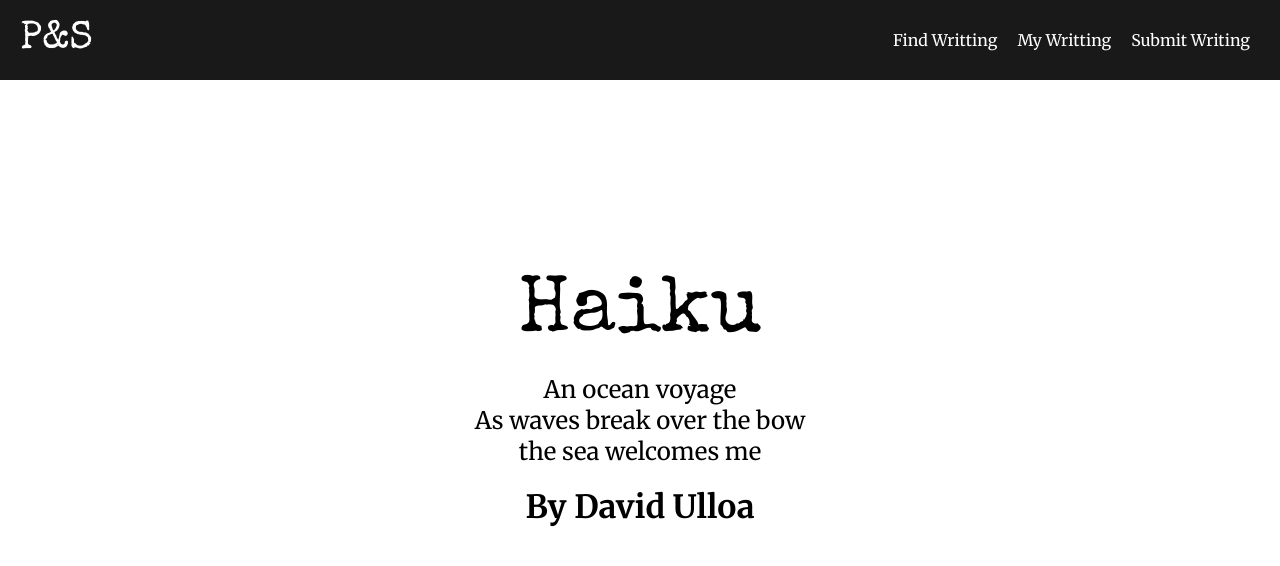
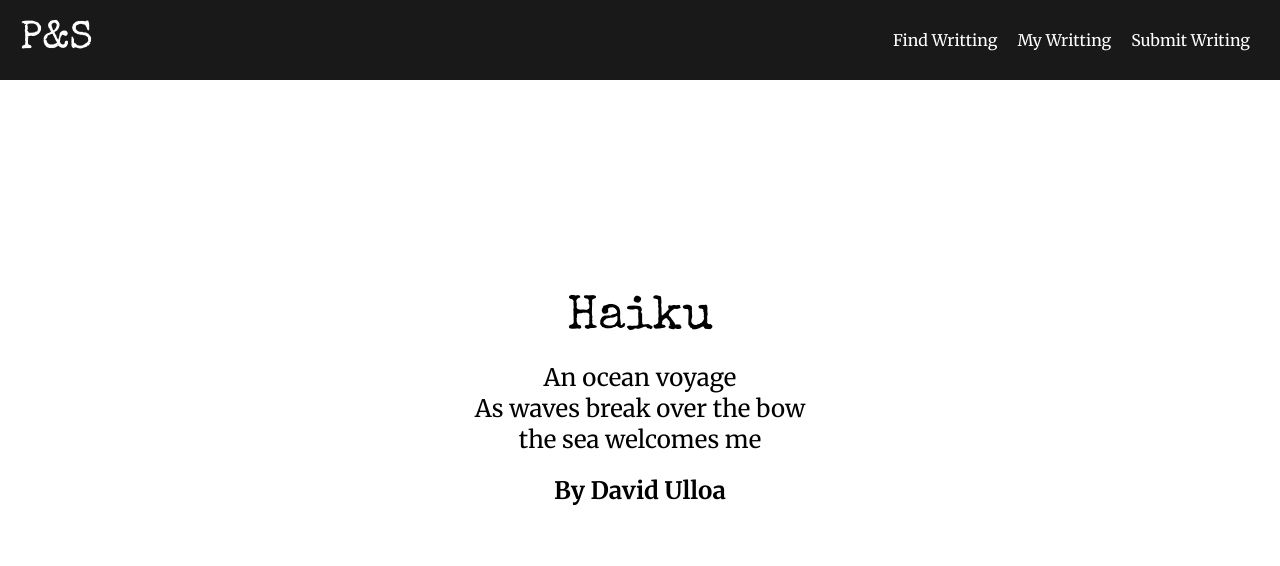
Before and after one commit to DavidUlloa6310/YourPapyrs, a React (Create React App) app in the folder client/: page /piece/0 in a window 1280 px wide. Shown: the top 566 px of the page. Built offline with nearby package versions, Linux system fonts and the light colour scheme.

Commit message:
Changed font size for Piece

```diff
--- a/client/src/Components/Shared/Piece.jsx
+++ b/client/src/Components/Shared/Piece.jsx
@@ -6,7 +6,7 @@ function Piece(props) {
   return (
     <article className={styles["article"]}>
       {props.preview && <h1 className={styles["preview-text"]}>Preview</h1>}
-      <h1>{props.title}</h1>
+      <h1 className={styles["title"]}>{props.title}</h1>
       <div className={styles["text"]} style={props.textStyle}>
         {props.content.split("\n").map((str) => (
           <p key={Math.random()} className={styles["line"]}>
--- a/client/src/Components/Shared/Piece.module.css
+++ b/client/src/Components/Shared/Piece.module.css
@@ -12,8 +12,13 @@
   font-family: "Merriweather", sans-serif;
 }
 
+.title {
+  font-size: 48px;
+}
+
 .author {
   color: black;
+  font-size: 24px;
 }
 
 .preview-text {
```
